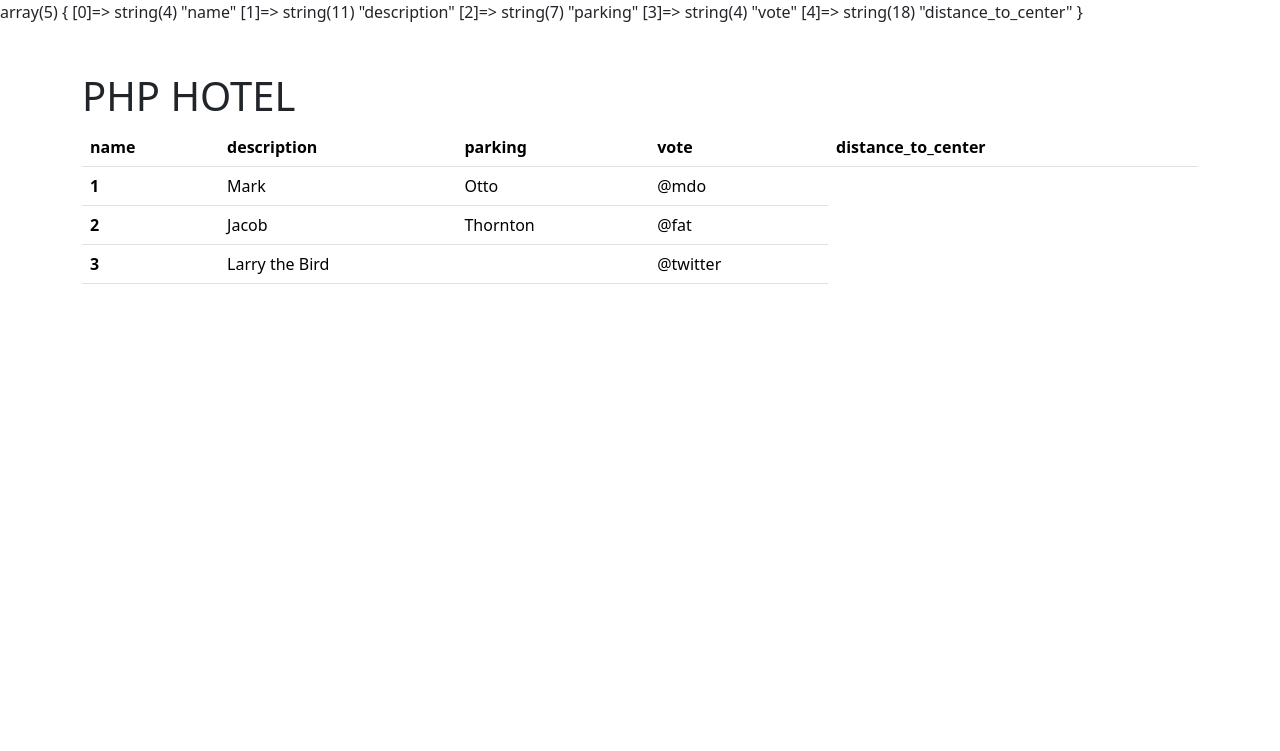
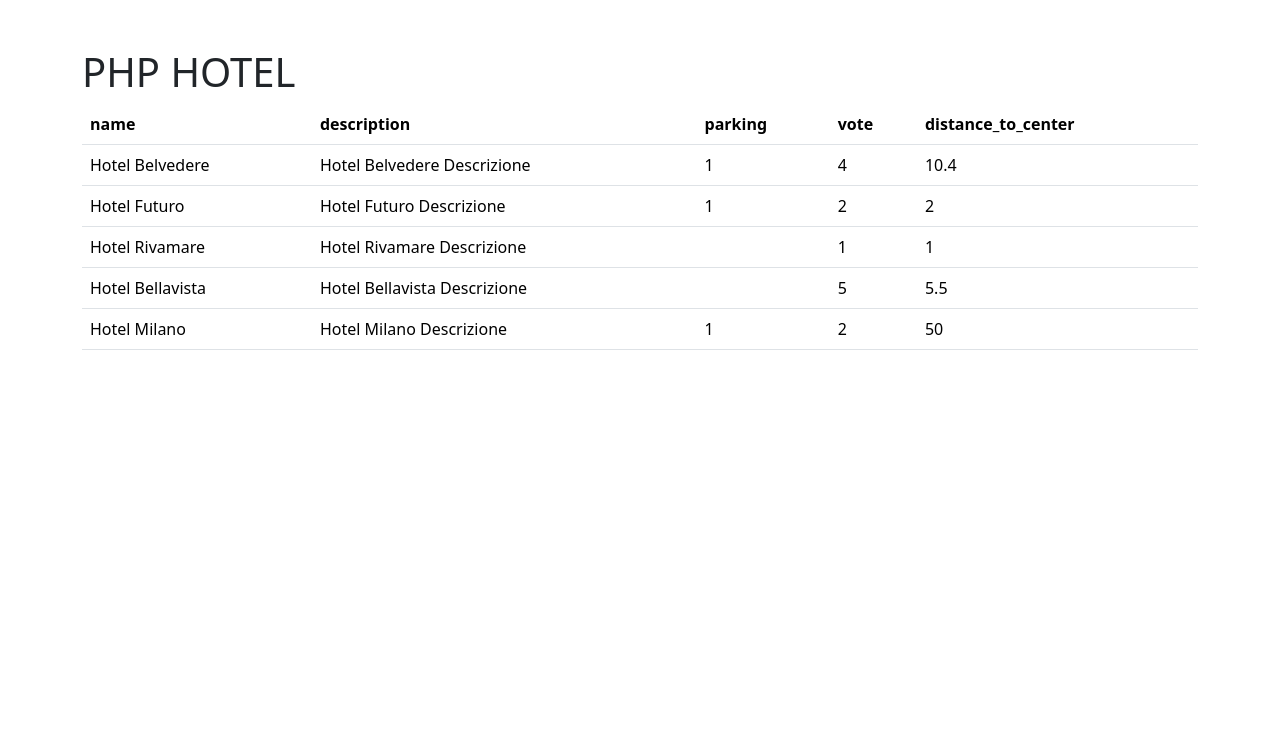
Before and after one commit to samuelecozzubbo/php-hotel, a PHP site: page / in a window 1280 px wide. Shown: the top 751 px of the page. Run offline with PHP 8.4, Linux system fonts and the light colour scheme.

Commit message:
Feat: add t-body with for-each cycle

```diff
--- a/index.php
+++ b/index.php
@@ -41,7 +41,7 @@
     ];
 
     $hotel_keys= array_keys($hotels[0]);
-    var_dump($hotel_keys);
+/*     var_dump($hotel_keys); */
 
 ?>
 
@@ -68,23 +68,15 @@
                     </tr>
                 </thead>
                 <tbody>
+                    <?php foreach($hotels as $hotel): ?>
                         <tr>
-      <th scope="row">1</th>
-      <td>Mark</td>
-      <td>Otto</td>
-      <td>@mdo</td>
+                            <?php foreach($hotel as $value): ?>
+                                <td>
+                                    <?php echo $value; ?>
+                                </td>
+                            <?php endforeach; ?>
                         </tr>
-    <tr>
-      <th scope="row">2</th>
-      <td>Jacob</td>
-      <td>Thornton</td>
-      <td>@fat</td>
-    </tr>
-    <tr>
-      <th scope="row">3</th>
-      <td colspan="2">Larry the Bird</td>
-      <td>@twitter</td>
-    </tr>
+                    <?php endforeach; ?>
                 </tbody>
             </table>
             </div>
```
Lines whose indentation alone changed are shown as unchanged.
